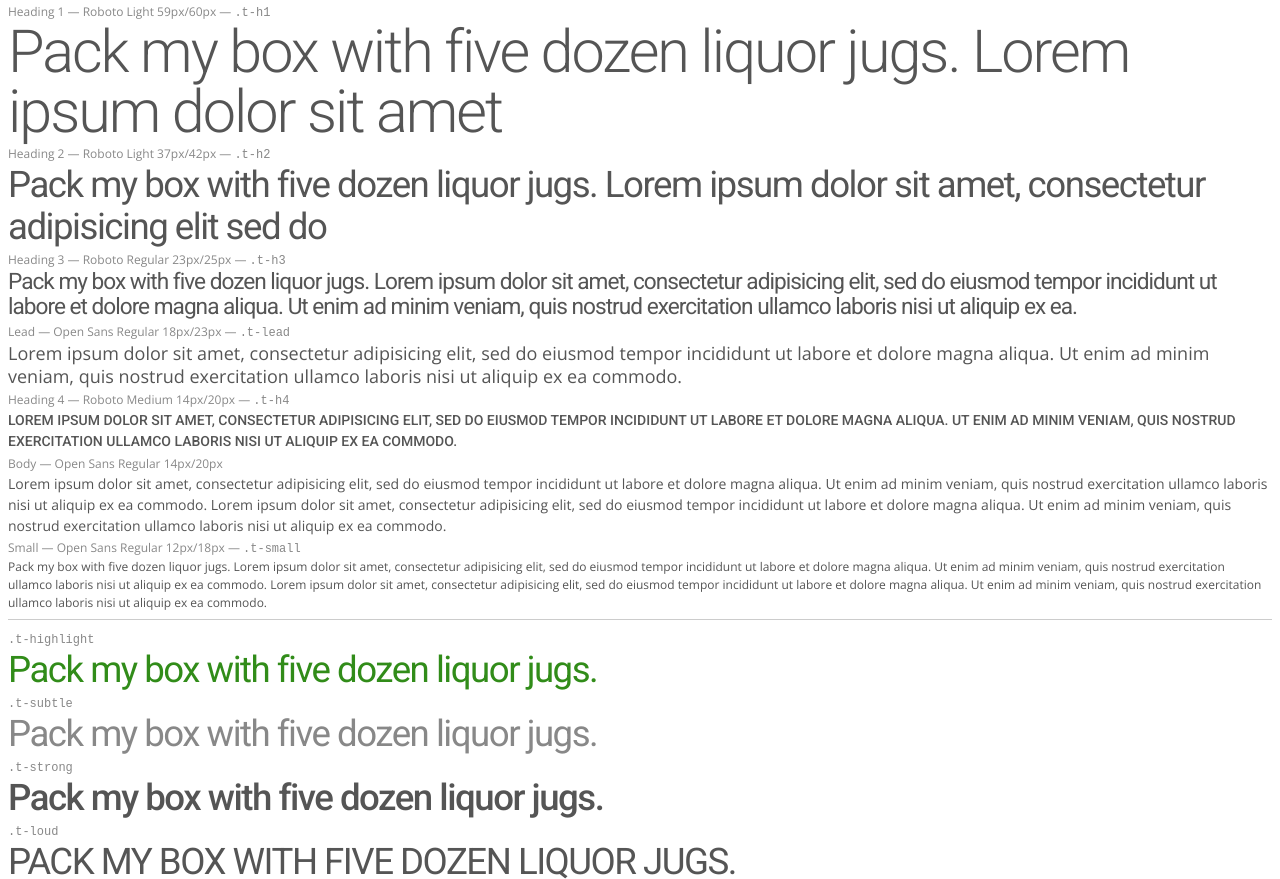
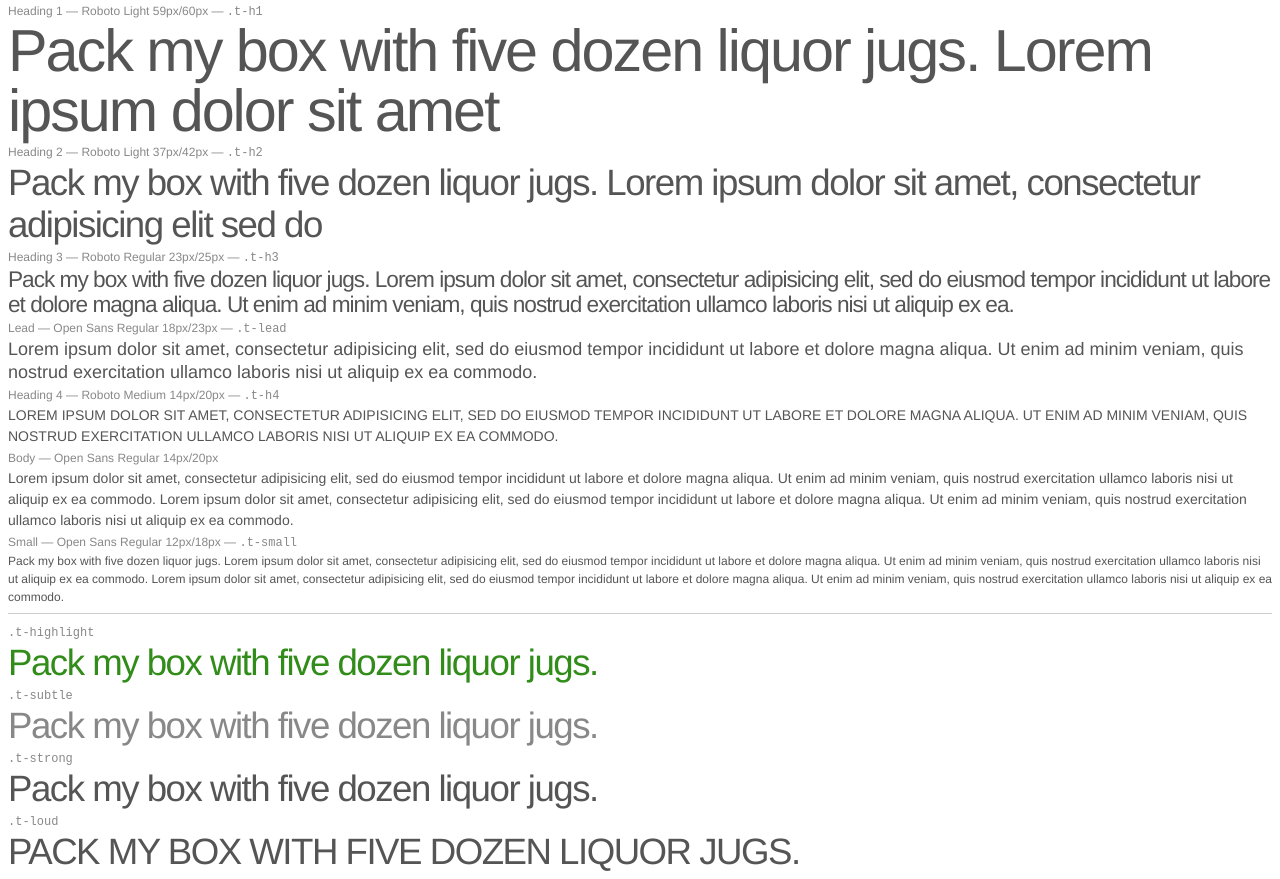
Before and after one commit to nib-styles/typography, a plain HTML site: page demo/index.html in a window 1280 px wide. Shown: the part 580-1459 px from the top of the page. Drawn offline with nearby package versions, Linux system fonts and the light colour scheme; files that its build step writes are made by us from their sources.

Commit message:
use Helvetica Neue. Use v2-typography if you want roboto

```diff
--- a/component.json
+++ b/component.json
@@ -1,6 +1,6 @@
 {
   "name": "typography",
-  "version": "1.0.0",
+  "version": "1.0.1",
   "styles": [
     "index.css"
   ],
--- a/index.scss
+++ b/index.scss
@@ -30,7 +30,7 @@
  */
 
 body {
-  font-family: 'Open Sans', "Helvetica Neue", Helvetica, Arial, sans-serif;
+  font-family: "Helvetica Neue", Helvetica, Arial, sans-serif;
   font-style: normal;
   font-weight: 400;
   color: #555555;
@@ -146,7 +146,7 @@
     background: white;
   }
   th {
-    font-family: 'Roboto', "Helvetica Neue", Helvetica, Arial, sans-serif;
+    font-family: "Helvetica Neue", Helvetica, Arial, sans-serif;
     font-weight: 500;
     background-color: #318C19;
     background-image: linear-gradient(to bottom, #228b07, #1f7d07);
@@ -180,7 +180,7 @@
  */
 .t-h1 {
   font-size: 4.236em;
-  font-family: 'Roboto', "Helvetica Neue", Helvetica, Arial, sans-serif;
+  font-family: "Helvetica Neue", Helvetica, Arial, sans-serif;
   font-weight: 300;
   font-style: normal;
   line-height: 60px;
@@ -189,7 +189,7 @@
 .t-h2 {
   font-size: 2.618em;
   line-height: 42px;
-  font-family: 'Roboto', "Helvetica Neue", Helvetica, Arial, sans-serif;
+  font-family: "Helvetica Neue", Helvetica, Arial, sans-serif;
   letter-spacing: -1.5px;
   font-style: normal;
   text-rendering:optimizeLegibility;
@@ -200,20 +200,20 @@
   font-weight: normal;
   line-height: 1.1;
   letter-spacing: -1px;
-  font-family: 'Roboto', "Helvetica Neue", Helvetica, Arial, sans-serif;
+  font-family: "Helvetica Neue", Helvetica, Arial, sans-serif;
   text-rendering:optimizeLegibility;
   -webkit-font-smoothing:antialiased;}
 
 .t-h4 {
   font-size: 1em;
-  font-family: 'Roboto', "Helvetica Neue", Helvetica, Arial, sans-serif;
+  font-family: "Helvetica Neue", Helvetica, Arial, sans-serif;
   font-weight: 500;
   text-transform: uppercase;
 }
 
 .t-h5 {
   font-size: 1.1em;
-  font-family: 'Roboto', "Helvetica Neue", Helvetica, Arial, sans-serif;
+  font-family: "Helvetica Neue", Helvetica, Arial, sans-serif;
   font-weight: 400;
   line-height: 23px;
 }
@@ -313,7 +313,7 @@
 }
 
 .t-strong {
-  font-family: 'Roboto', "Helvetica Neue", Helvetica, Arial, sans-serif;
+  font-family: "Helvetica Neue", Helvetica, Arial, sans-serif;
   font-weight: 500;
 }
 
```
Also changed, not shown: index.css.
